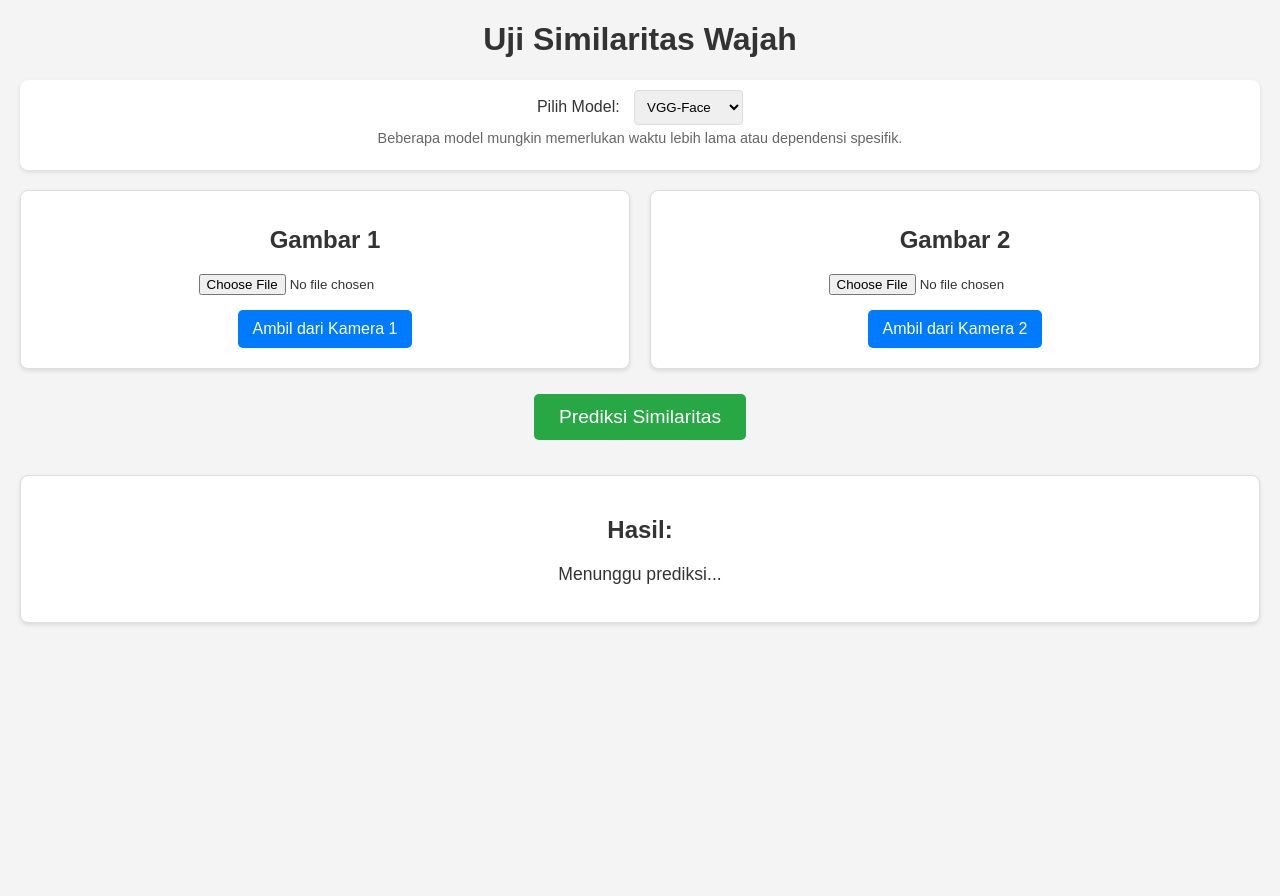
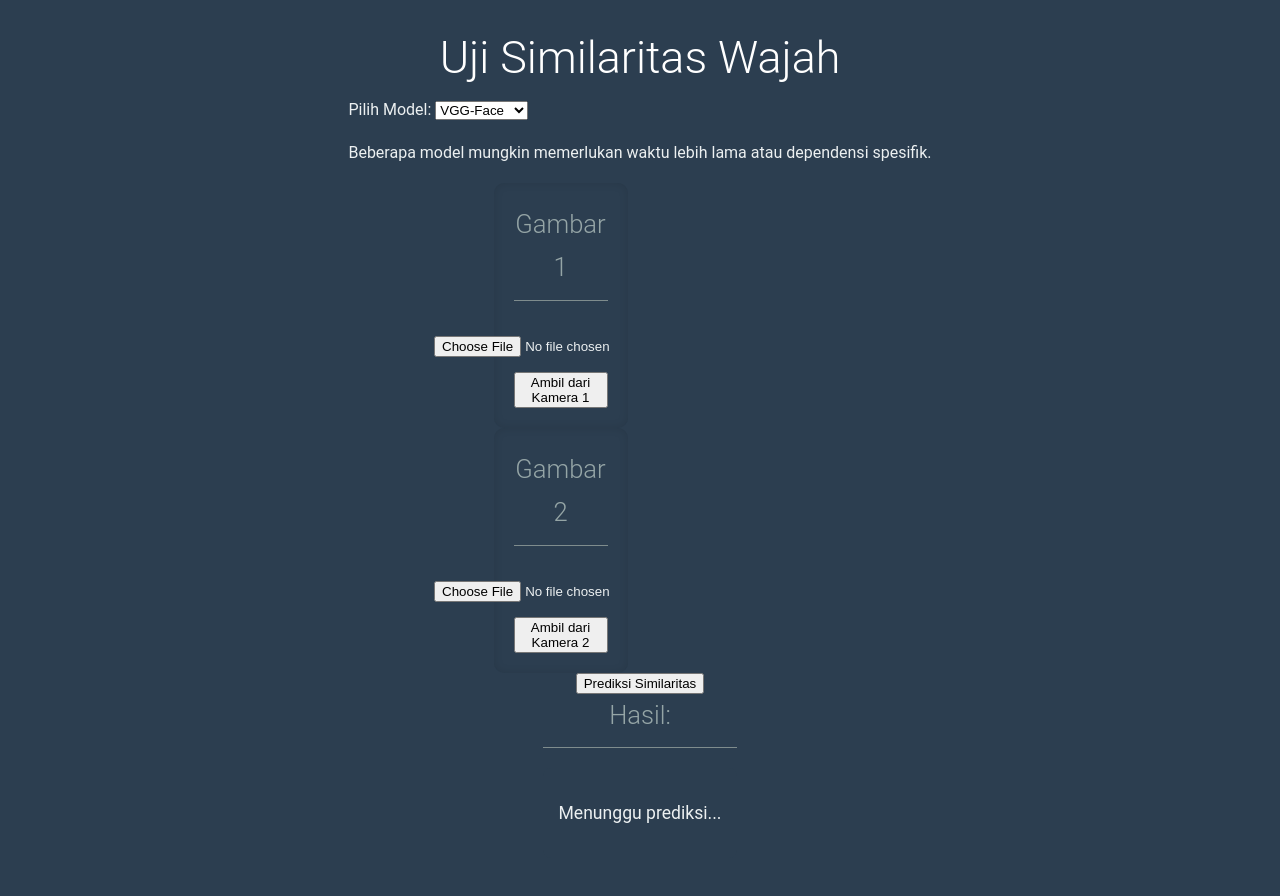
Before and after one commit to Hasanzs/FP-AI_FACE-RECOGNITION, a Flask app: page / in a window 1280 px wide. Before the commit the page ends 625 px from the top, so only its background shows below. Run offline with Flask 3, Linux system fonts and the light colour scheme.

Commit message:
Update style.css

```diff
--- a/face_similarity_16/static/style.css
+++ b/face_similarity_16/static/style.css
@@ -1,108 +1,278 @@
 body {
-    font-family: sans-serif;
-    margin: 20px;
-    background-color: #f4f4f4;
-    color: #333;
+    font-family: 'Roboto', sans-serif;
+    background-color: #2c3e50;
+    color: #ecf0f1;
+    margin: 0;
+    padding: 20px;
+    display: flex;
+    flex-direction: column;
+    align-items: center;
+    line-height: 1.7;
+    min-height: 100vh;
+    box-sizing: border-box;
+}
+
+header {
+    width: 100%;
+    max-width: 800px;
+    text-align: center;
+    margin-bottom: 40px;
+    padding: 10px 0;
+}
+
+h1 {
+    color: #ffffff;
+    margin: 0;
+    font-weight: 300;
+    font-size: 2.8em;
+}
+
+main {
+    width: 100%;
+    max-width: 800px;
+    display: flex;
+    flex-direction: column;
+    gap: 30px;
+}
+
+.interactive-area {
+    background-color: #34495e;
+    padding: 30px;
+    border-radius: 15px;
+    box-shadow: 0 5px 15px rgba(0, 0, 0, 0.2);
+    display: flex;
+    flex-direction: column;
+    gap: 30px;
+}
+
+.controls-container, .images-container, .action-container {
+    width: 100%;
+}
+
+h2 {
+    color: #95a5a6;
+    margin-top: 0;
+    margin-bottom: 20px;
+    font-weight: 300;
+    font-size: 1.6em;
+    text-align: center;
+    border-bottom: 1px solid #7f8c8d;
+    padding-bottom: 10px;
+}
+
+.control-group {
+    display: flex;
+    flex-direction: column;
+    align-items: center;
+    gap: 10px;
+    margin-bottom: 15px;
+}
+
+.controls-container label {
+    font-weight: 400;
+    color: #bdc3c7;
+    font-size: 1.1em;
+}
+
+.controls-container select {
+    padding: 12px 15px;
+    border-radius: 8px;
+    border: 1px solid #7f8c8d;
+    background-color: #2c3e50;
+    color: #ecf0f1;
+    width: 100%;
+    max-width: 300px;
+    font-size: 1em;
+    box-sizing: border-box;
+}
+
+.info-text {
+    font-size: 0.9em;
+    color: #95a5a6;
+    text-align: center;
+    margin-top: 5px;
+}
+
+.images-container h2 {
+    margin-bottom: 20px;
+}
+
+.image-upload-area {
+    display: flex;
+    justify-content: space-between;
+    gap: 25px;
+}
+
+.image-section {
+    background-color: #2c3e50;
+    padding: 20px;
+    border-radius: 10px;
+    box-shadow: inset 0 0 10px rgba(0,0,0,0.1);
+    width: calc(50% - 12.5px);
+    display: flex;
+    flex-direction: column;
+    align-items: center;
+    gap: 15px;
+    box-sizing: border-box;
+}
+
+.image-section h3 {
+    color: #bdc3c7;
+    margin: 0 0 10px 0;
+    font-weight: 400;
+    font-size: 1.2em;
+}
+
+.image-preview, .video-preview {
+    width: 100%;
+    max-width: 250px;
+    height: 180px;
+    border: 2px dashed #7f8c8d;
+    border-radius: 8px;
+    background-color: #233140;
+    object-fit: cover;
+    display: flex;
+    align-items: center;
+    justify-content: center;
+}
+
+.video-preview {
+    background-color: #000;
+}
+
+.upload-buttons {
+    display: flex;
+    gap: 10px;
+    width: 100%;
+    justify-content: center;
+}
+
+.button-upload-label, .button-camera, .button-capture {
+    background-color: #3498db;
+    color: white;
+    border: none;
+    padding: 10px 15px;
+    border-radius: 8px;
+    cursor: pointer;
+    font-size: 0.9em;
+    font-weight: 400;
+    transition: background-color 0.2s ease, box-shadow 0.2s ease;
+    text-align: center;
+    flex-grow: 1;
+    max-width: 150px;
+}
+
+.button-upload-label:hover, .button-camera:hover, .button-capture:hover {
+    background-color: #2980b9;
+    box-shadow: 0 2px 5px rgba(0,0,0,0.15);
+}
+
+.button-capture {
+    background-color: #e74c3c;
+}
+.button-capture:hover {
+    background-color: #c0392b;
+}
+
+.action-container {
+    text-align: center;
+    margin-top: 10px;
+}
+
+.button-predict {
+    background-color: #2ecc71;
+    color: white;
+    border: none;
+    padding: 15px 35px;
+    border-radius: 10px;
+    cursor: pointer;
+    font-size: 1.2em;
+    font-weight: 400;
+    transition: background-color 0.2s ease, transform 0.1s ease, box-shadow 0.2s ease;
+}
+
+.button-predict:hover {
+    background-color: #27ae60;
+    transform: translateY(-2px);
+    box-shadow: 0 4px 10px rgba(0,0,0,0.2);
+}
+
+.result-section {
+    background-color: #34495e;
+    padding: 25px;
+    border-radius: 15px;
+    box-shadow: 0 5px 15px rgba(0, 0, 0, 0.2);
     text-align: center;
 }
 
-h1, h2 {
-    color: #333;
-}
-
-.controls {
-    margin-bottom: 20px;
-    padding: 10px;
-    background-color: #fff;
-    border-radius: 8px;
-    box-shadow: 0 2px 4px rgba(0,0,0,0.1);
-}
-
-.controls label {
-    margin-right: 10px;
-}
-
-.controls select {
-    padding: 8px;
-    border-radius: 4px;
-    border: 1px solid #ddd;
-}
-
-.info {
-    font-size: 0.9em;
-    color: #666;
-    margin-top: 5px;
-}
-
-.image-container {
-    display: flex;
-    justify-content: space-around;
-    margin-bottom: 20px;
-    gap: 20px;
-}
-
-.image-section {
-    flex: 1;
-    padding: 15px;
-    background-color: #fff;
-    border: 1px solid #ddd;
-    border-radius: 8px;
-    box-shadow: 0 2px 4px rgba(0,0,0,0.1);
-}
-
-.image-section input[type="file"] {
-    display: block;
-    margin: 10px auto;
-}
-
-.image-section img, .image-section video {
-    max-width: 100%;
-    height: auto;
-    margin-top: 10px;
-    border: 1px solid #ccc;
-    border-radius: 4px;
-}
-
-button {
-    padding: 10px 15px;
-    background-color: #007bff;
-    color: white;
-    border: none;
-    border-radius: 5px;
-    cursor: pointer;
-    font-size: 1em;
-    margin: 5px;
-}
-
-button:hover {
-    background-color: #0056b3;
-}
-
-#predict-btn {
-    background-color: #28a745;
-    padding: 12px 25px;
-    font-size: 1.2em;
-}
-
-#predict-btn:hover {
-    background-color: #1e7e34;
-}
-
-#result-area {
-    margin-top: 30px;
-    padding: 20px;
-    background-color: #fff;
-    border: 1px solid #ddd;
-    border-radius: 8px;
-    box-shadow: 0 2px 4px rgba(0,0,0,0.1);
-    min-height: 100px;
+.result-section h2 {
+    color: #95a5a6;
+    border-bottom-color: #7f8c8d;
 }
 
 #result-text {
     font-size: 1.1em;
+    color: #ecf0f1;
+    padding: 15px;
+    background-color: #2c3e50;
+    border-radius: 8px;
+    min-height: 60px;
+    display: flex;
+    align-items: center;
+    justify-content: center;
+    line-height: 1.6;
+    margin-top: 10px;
 }
 
-#loader {
-    font-weight: bold;
-    color: #007bff;
+.loader-animation {
+    margin-top: 15px;
+    color: #3498db;
+    font-size: 1.1em;
 }
+
+footer {
+    width: 100%;
+    max-width: 800px;
+    text-align: center;
+    padding: 25px 0;
+    margin-top: 40px;
+    color: #95a5a6;
+    font-size: 0.9em;
+    border-top: 1px solid #7f8c8d;
+}
+
+@media (max-width: 768px) {
+    body { padding: 15px; }
+    h1 { font-size: 2.2em; }
+    .interactive-area, .result-section { padding: 20px; }
+    .image-upload-area {
+        flex-direction: column;
+        align-items: center;
+        gap: 20px;
+    }
+    .image-section {
+        width: 100%;
+        max-width: 350px;
+    }
+    .upload-buttons {
+        flex-direction: column;
+    }
+    .button-upload-label, .button-camera, .button-capture {
+        max-width: none;
+    }
+}
+
+@media (max-width: 480px) {
+    h1 { font-size: 1.8em; }
+    h2 { font-size: 1.3em; }
+    .controls-container select { font-size: 0.9em; padding: 10px; }
+    .button-upload-label, .button-camera, .button-capture {
+        font-size: 0.85em;
+        padding: 9px 12px;
+    }
+    .button-predict {
+        font-size: 1em;
+        padding: 12px 25px;
+    }
+    #result-text { font-size: 1em; }
+}
```
